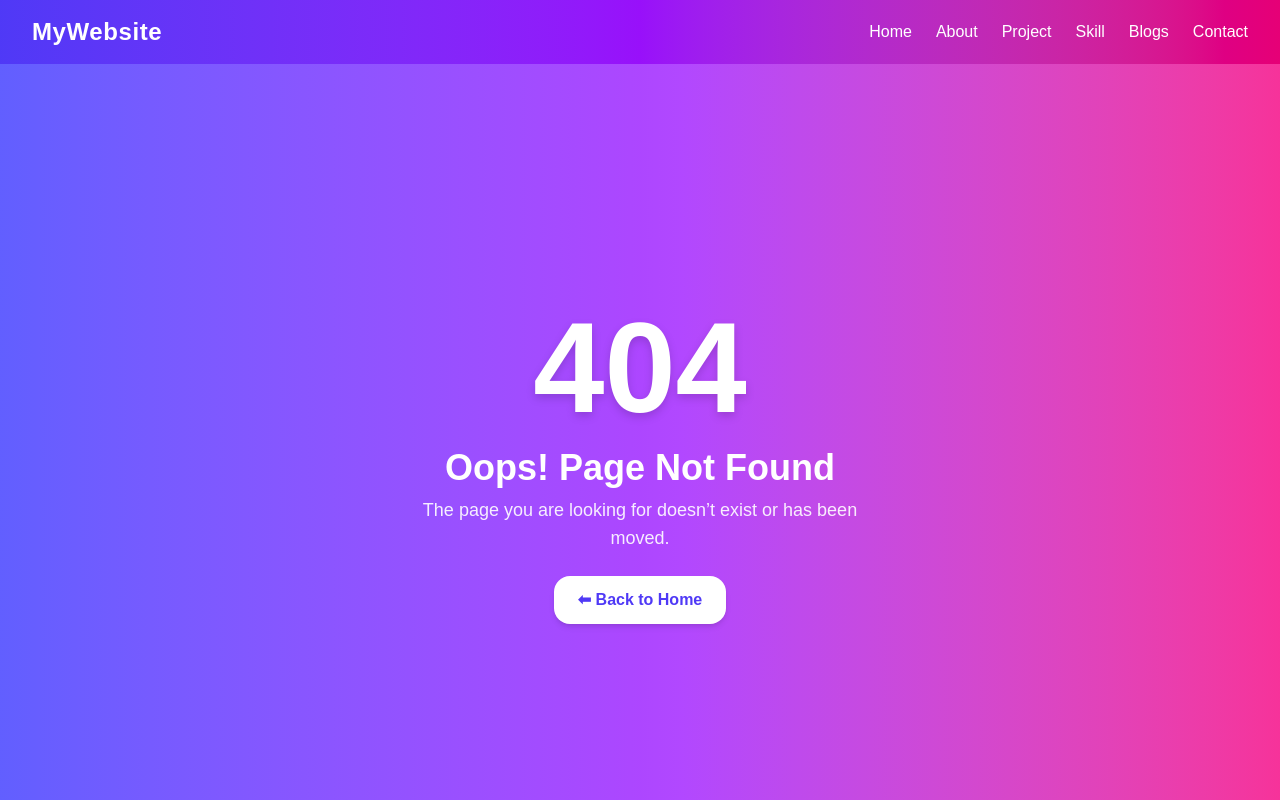
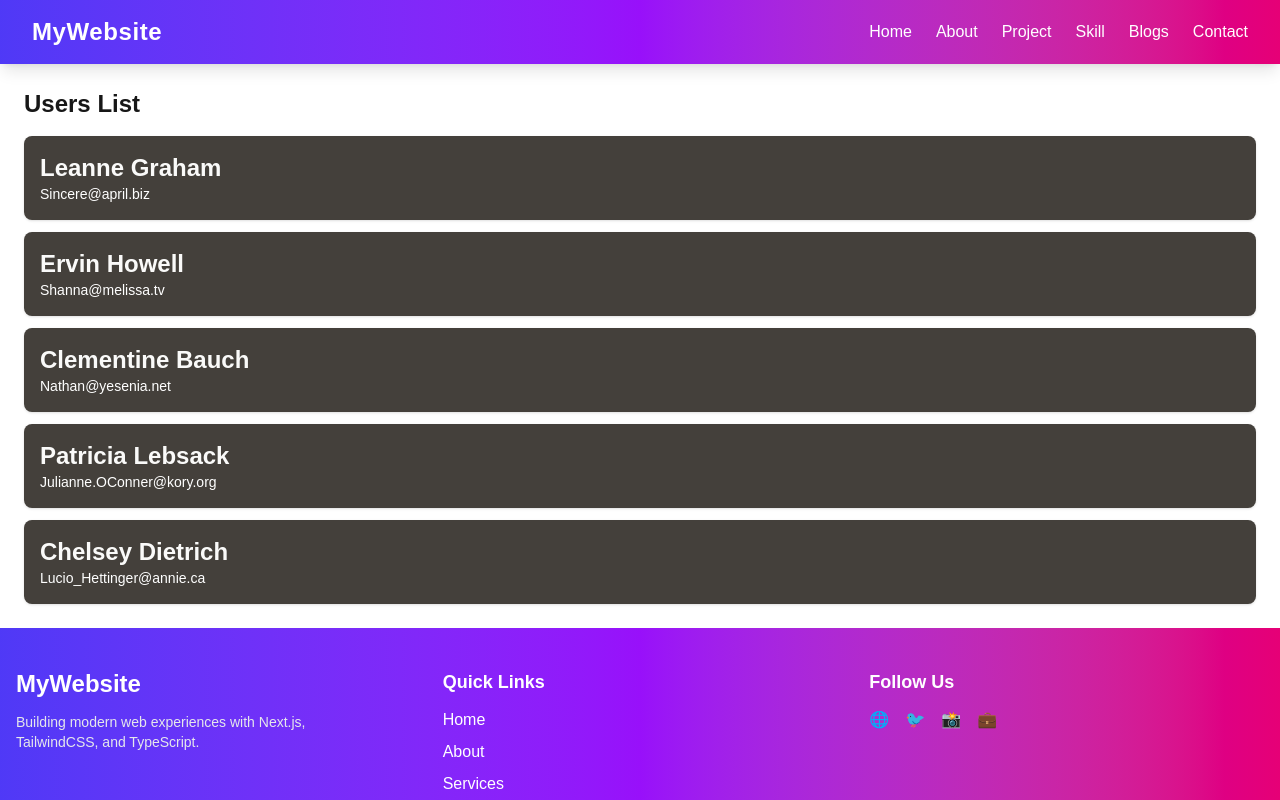
Before and after one commit to razibdash/next-js-classes, a Next.js app: page /users in a window 1280 px wide. Before the commit this address had no page. Shown: the top 800 px of the page. Built offline with nearby package versions, Linux system fonts and the light colour scheme.

Commit message:
read the

```diff
--- /dev/null
+++ b/src/app/users/page.tsx
@@ -0,0 +1,77 @@
+"use client";
+import React, { useEffect, useState } from "react";
+
+export interface Geo {
+  lat: string;
+  lng: string;
+}
+
+export interface Address {
+  street: string;
+  suite: string;
+  city: string;
+  zipcode: string;
+  geo: Geo;
+}
+
+export interface User {
+  id: number;
+  name: string;
+  username: string;
+  email: string;
+  address: Address;
+}
+
+
+const Users = () => {
+  const [data, setData] = useState<User[] | null>(null);
+  const [loading, setLoading] = useState(true);
+
+  const fetchUserData = async () => {
+    try {
+      const res = await fetch("http://localhost:3000/api/users");
+      if (!res.ok) {
+        throw new Error("Failed to fetch users");
+      }
+      const users = await res.json();
+      console.log(users)
+      setData(users);
+
+    } catch (error) {
+      console.error("Error fetching users:", error);
+    } finally {
+      setLoading(false);
+    }
+  };
+
+  useEffect(() => {
+    fetchUserData();
+  }, []);
+
+  if (loading) {
+    return <div className="p-4 text-gray-600">Loading users...</div>;
+  }
+
+  if (!data || data.length === 0) {
+    return <div className="p-4 text-red-500">No users found.</div>;
+  }
+
+  return (
+    <div className="p-6">
+      <h1 className="text-2xl font-bold mb-4">Users List</h1>
+      <ul className="space-y-3">
+        {data.map((user) => (
+          <li
+            key={user.id}
+            className="p-4 bg-stone-700 rounded-lg shadow hover:bg-stone-600 transition"
+          >
+            <p className="font-semibold text-2xl text-stone-50">{user.name}</p>
+            <p className="text-sm text-white">{user.email}</p>
+          </li>
+        ))}
+      </ul>
+    </div>
+  );
+};
+
+export default Users;
```
